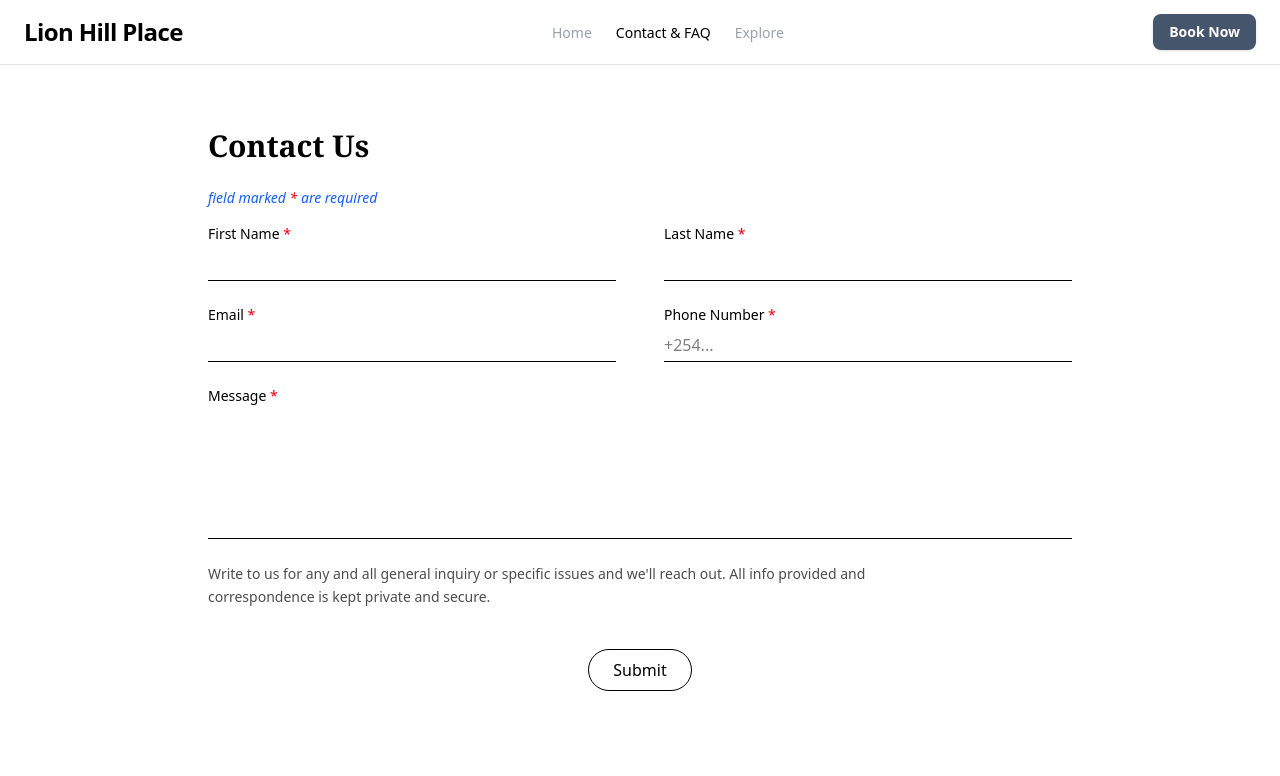
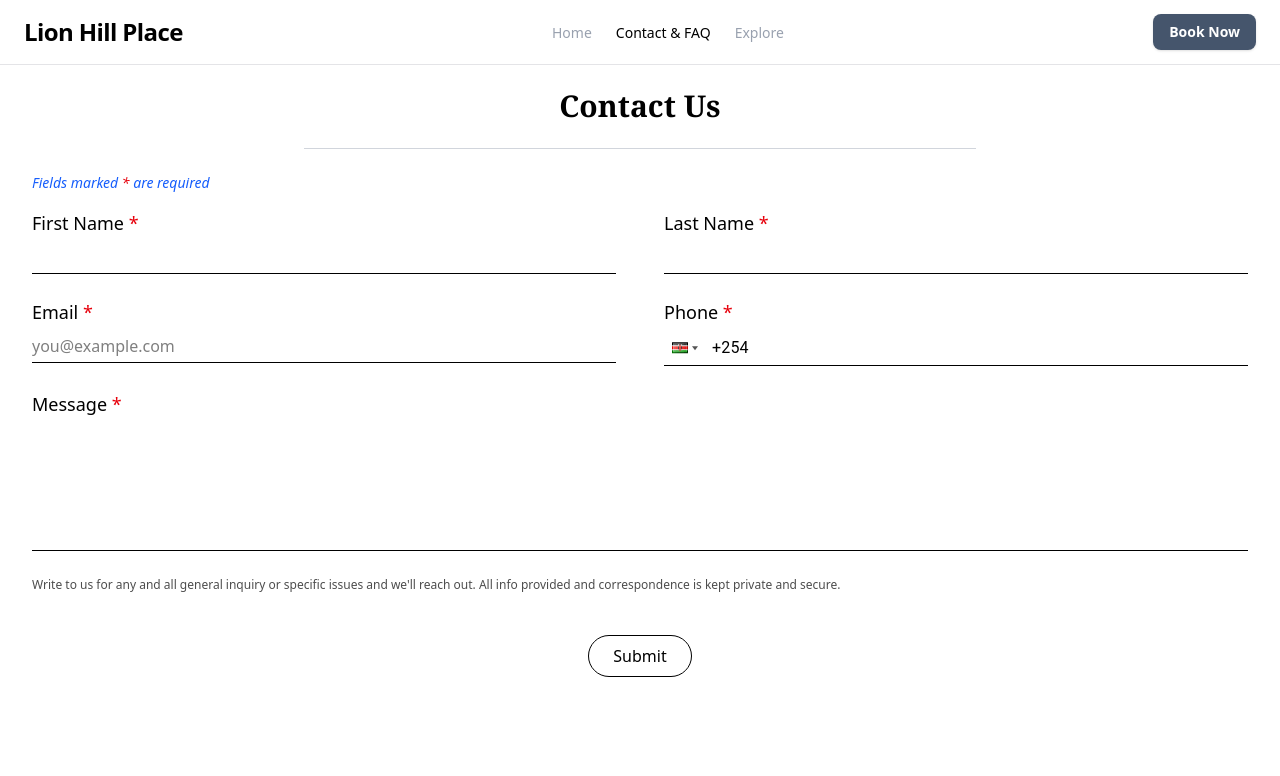
Before and after one commit to pacc-jean/bed-breakfast, a React (Vite) app in the folder lionhillplace/: page /contact in a window 1280 px wide. Shown: the top 776 px of the page. Built offline with nearby package versions, Linux system fonts and the light colour scheme.

Commit message:
tweaks and custom error handling

```diff
--- a/lionhillplace/package.json
+++ b/lionhillplace/package.json
@@ -15,6 +15,7 @@
     "react": "^19.1.0",
     "react-dom": "^19.1.0",
     "react-icons": "^5.5.0",
+    "react-phone-input-2": "^2.15.1",
     "react-router-dom": "^7.7.1",
     "swiper": "^11.2.10",
     "tailwindcss": "^4.1.11"
--- a/lionhillplace/src/App.tsx
+++ b/lionhillplace/src/App.tsx
@@ -4,6 +4,7 @@ import Footer from "./components/layout/Footer";
 import Home from "./pages/HomePage";
 import FAQContactPage from "./pages/FAQContactPage";
 import ExplorePage from "./pages/ExplorePage";
+import "./App.css"
 
 function App() {
   return (
--- a/lionhillplace/src/components/FAQ-contact/ContactForm.tsx
+++ b/lionhillplace/src/components/FAQ-contact/ContactForm.tsx
@@ -1,4 +1,6 @@
 import { useState } from "react";
+import PhoneInput from "react-phone-input-2";
+import "react-phone-input-2/lib/style.css";
 
 function ContactForm() {
   const [form, setForm] = useState({
@@ -9,57 +11,113 @@ function ContactForm() {
     message: "",
   });
 
-  const handleChange = (e: React.ChangeEvent<HTMLInputElement | HTMLTextAreaElement>) => {
+  const [errors, setErrors] = useState({
+    firstName: "",
+    lastName: "",
+    email: "",
+    phone: "",
+    message: "",
+  });
+
+  const validateField = (name: string, value: string) => {
+    let error = "";
+
+    if (!value.trim()) {
+      error = "This field is required.";
+    } else {
+      if (name === "email") {
+        const emailRegex = /^[^\s@]+@[^\s@]+\.[^\s@]+$/;
+        if (!emailRegex.test(value)) {
+          error = "Please enter a valid email address.";
+        }
+      }
+      if (name === "phone") {
+        if (value.length < 9) {
+          error = "Please enter a valid phone number.";
+        }
+      }
+    }
+
+    setErrors((prev) => ({ ...prev, [name]: error }));
+  };
+
+  const handleBlur = (e: React.FocusEvent<HTMLInputElement | HTMLTextAreaElement>) => {
+    const { name, value } = e.target;
+    validateField(name, value);
+  };
+
+  const handleChange = (
+    e: React.ChangeEvent<HTMLInputElement | HTMLTextAreaElement>
+  ) => {
     setForm({ ...form, [e.target.name]: e.target.value });
+    setErrors((prev) => ({ ...prev, [e.target.name]: "" }));
   };
 
   const handleSubmit = (e: React.FormEvent) => {
     e.preventDefault();
-    console.log(form); // Replace this with actual submission logic
+
+    // Validate all fields before submission
+    let hasErrors = false;
+    Object.entries(form).forEach(([name, value]) => {
+      validateField(name, value);
+      if (!value.trim() || errors[name as keyof typeof errors]) {
+        hasErrors = true;
+      }
+    });
+
+    if (hasErrors) return;
+
+    console.log("Submitting:", form);
+    // Submit logic here
   };
 
   return (
-    <section className="w-full max-w-4xl mx-auto px-4">
-      <h2 className="text-3xl font-serif font-semibold mb-6">Contact Us</h2>
-      <p className="text-sm mb-4 text-blue-600 italic">field marked<span className="text-red-600"> * </span>are required</p>
+    <section className="w-full mx-auto px-4">
+      <h2 className="text-3xl font-serif font-semibold text-center mb-6">
+        Contact Us
+      </h2>
+      <hr className="border-gray-300 max-w-2xl mb-6 mx-auto" />
+      <p className="text-sm mb-4 text-blue-600 italic">
+        Fields marked<span className="text-red-600"> * </span>are required
+      </p>
       <form onSubmit={handleSubmit} className="space-y-6">
         {/* First + Last Name */}
         <div className="grid grid-cols-1 md:grid-cols-2 gap-12">
-          <div className="flex flex-col">
-            <label htmlFor="firstName" className="text-sm font-medium mb-1">
-              First Name<span className="text-red-600"> * </span>
+          {["firstName", "lastName"].map((field) => (
+            <div key={field} className="flex flex-col">
+              <label htmlFor={field} className="text-lg font-medium mb-1 capitalize">
+                {field.replace(/([A-Z])/g, " $1")}
+                <span className="text-red-600"> *</span>
               </label>
               <input
                 required
                 type="text"
-              id="firstName"
-              name="firstName"
-              value={form.firstName}
+                id={field}
+                name={field}
+                value={form[field as keyof typeof form]}
                 onChange={handleChange}
-              className="border-b border-black bg-transparent focus:outline-none py-1"
+                onBlur={handleBlur}
+                className={`border-b bg-transparent py-1 focus:outline-none ${
+                  errors[field as keyof typeof errors]
+                    ? "border-red-500"
+                    : "border-black"
+                }`}
               />
+              {errors[field as keyof typeof errors] && (
+                <span className="text-sm text-red-600 mt-1">
+                  {errors[field as keyof typeof errors]}
+                </span>
+              )}
             </div>
-          <div className="flex flex-col">
-            <label htmlFor="lastName" className="text-sm font-medium mb-1">
-              Last Name<span className="text-red-600"> * </span>
-            </label>
-            <input
-              required
-              type="text"
-              id="lastName"
-              name="lastName"
-              value={form.lastName}
-              onChange={handleChange}
-              className="border-b border-black bg-transparent focus:outline-none py-1"
-            />
-          </div>
+          ))}
         </div>
 
         {/* Email + Phone */}
         <div className="grid grid-cols-1 md:grid-cols-2 gap-12">
+          {/* Email */}
           <div className="flex flex-col">
-            <label htmlFor="email" className="text-sm font-medium mb-1">
-              Email<span className="text-red-600"> * </span>
+            <label htmlFor="email" className="text-lg font-medium mb-1">
+              Email<span className="text-red-600"> *</span>
             </label>
             <input
               required
@@ -68,30 +126,52 @@ function ContactForm() {
               name="email"
               value={form.email}
               onChange={handleChange}
-              className="border-b border-black bg-transparent focus:outline-none py-1"
+              onBlur={handleBlur}
+              placeholder="you@example.com"
+              className={`border-b bg-transparent py-1 focus:outline-none ${
+                errors.email ? "border-red-500" : "border-black"
+              }`}
             />
+            {errors.email && (
+              <span className="text-sm text-red-600 mt-1">{errors.email}</span>
+            )}
           </div>
+
+          {/* Phone */}
           <div className="flex flex-col">
-            <label htmlFor="phone" className="text-sm font-medium mb-1">
-              Phone Number<span className="text-red-600"> * </span>
+            <label htmlFor="phone" className="text-lg font-medium mb-1">
+              Phone<span className="text-red-600"> *</span>
             </label>
-            <input
-              required
-              type="tel"
-              id="phone"
-              name="phone"
+            <PhoneInput
+              country={"ke"}
               value={form.phone}
-              onChange={handleChange}
+              onChange={(phone) => {
+                setForm((prev) => ({ ...prev, phone }));
+                setErrors((prev) => ({ ...prev, phone: "" }));
+              }}
+              onBlur={() => validateField("phone", form.phone)}
+              inputClass="!bg-transparent !border-none !focus:outline-none !w-full !py-1 !pl-12 !text-base"
+              containerClass={`!border-b !bg-transparent !w-full !flex !items-center !relative ${
+                errors.phone ? "!border-red-500" : "!border-black"
+              }`}
+              buttonClass="!bg-transparent !border-none !p-0 !absolute !left-0 !top-1/2 !-translate-y-1/2"
+              inputProps={{
+                name: "phone",
+                required: true,
+                id: "phone",
+              }}
               placeholder="+254..."
-              className="border-b border-black bg-transparent focus:outline-none py-1"
             />
+            {errors.phone && (
+              <span className="text-sm text-red-600 mt-1">{errors.phone}</span>
+            )}
           </div>
         </div>
 
         {/* Message */}
         <div className="flex flex-col">
-          <label htmlFor="message" className="text-sm font-medium mb-1">
-            Message<span className="text-red-600"> * </span>
+          <label htmlFor="message" className="text-lg font-medium mb-1">
+            Message<span className="text-red-600"> *</span>
           </label>
           <textarea
             required
@@ -100,12 +180,18 @@ function ContactForm() {
             rows={5}
             value={form.message}
             onChange={handleChange}
-            className="border-b border-black bg-transparent focus:outline-none py-1 resize-none"
+            onBlur={handleBlur}
+            className={`border-b bg-transparent py-1 resize-none focus:outline-none ${
+              errors.message ? "border-red-500" : "border-black"
+            }`}
           />
+          {errors.message && (
+            <span className="text-sm text-red-600 mt-1">{errors.message}</span>
+          )}
         </div>
 
-        {/* Description */}
-        <p className="text-sm text-black/70 leading-relaxed max-w-2xl">
+        {/* Note */}
+        <p className="text-xs text-black/70 leading-relaxed">
           Write to us for any and all general inquiry or specific issues and we'll reach out. All info
           provided and correspondence is kept private and secure.
         </p>
--- a/lionhillplace/src/components/FAQ-contact/FAQAccordion.tsx
+++ b/lionhillplace/src/components/FAQ-contact/FAQAccordion.tsx
@@ -123,12 +123,12 @@ function FAQAccordion() {
             <div key={index} className="py-4">
               <button
                 onClick={() => handleToggle(index)}
-                className="w-full flex justify-between items-center text-left font-medium text-black"
+                className="w-full flex justify-between items-center text-left font-serif font-medium text-xl text-black"
               >
                 {item.question}
                 {isOpen ? <FaChevronUp /> : <FaChevronDown />}
               </button>
-              {isOpen && <p className="mt-2 text-black/80">{item.answer}</p>}
+              {isOpen && <p className="mt-2 font-sans text-gray-600">{item.answer}</p>}
             </div>
           );
         })}
--- a/lionhillplace/src/pages/FAQContactPage.tsx
+++ b/lionhillplace/src/pages/FAQContactPage.tsx
@@ -3,7 +3,7 @@ import FAQAccordion from "../components/FAQ-contact/FAQAccordion";
 
 function FAQContactPage() {
   return (
-    <main className="w-full px-4 py-12 max-w-7xl mx-auto space-y-24 mt-20">
+    <main className="w-full px-4 py-12 max-w-7xl mx-auto space-y-24 mt-10">
       {/* Contact Form Section */}
       <section>
         <ContactForm />
```
Also changed, not shown: lionhillplace/src/components/home/TrailSection.tsx (+5 -5 lines), 1 other file (tests, documents, lock files or other folders). Lines whose indentation alone changed are shown as unchanged.
